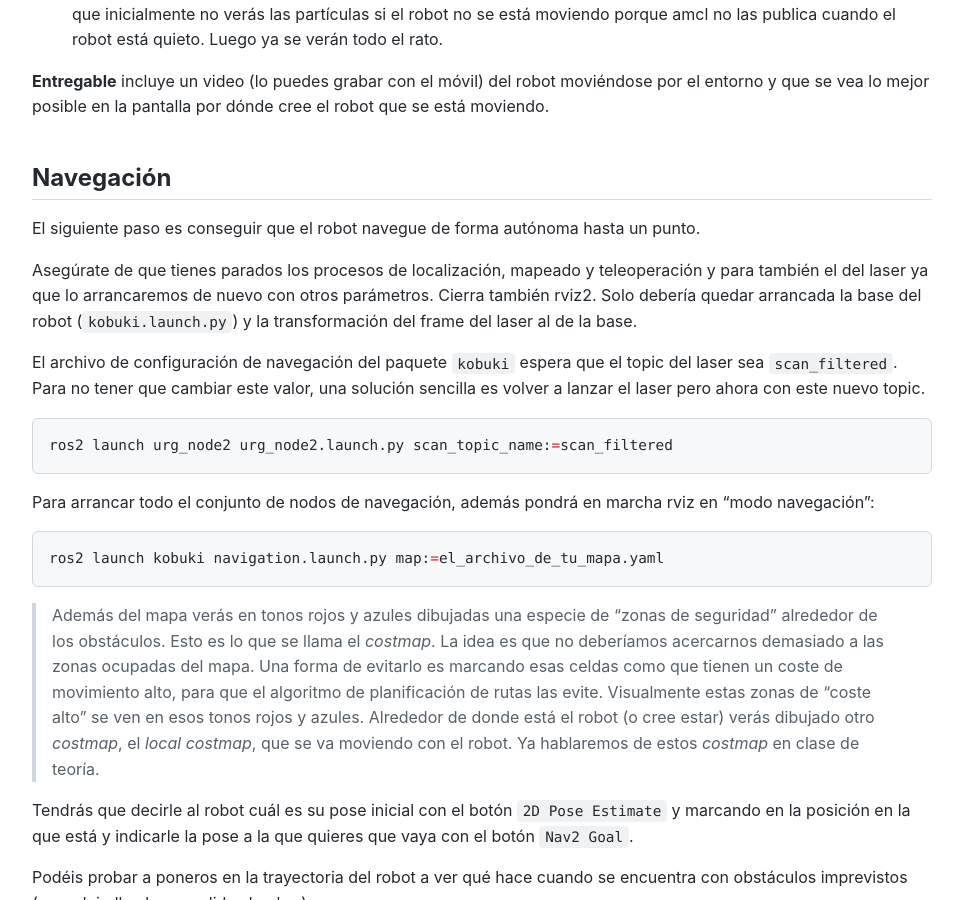
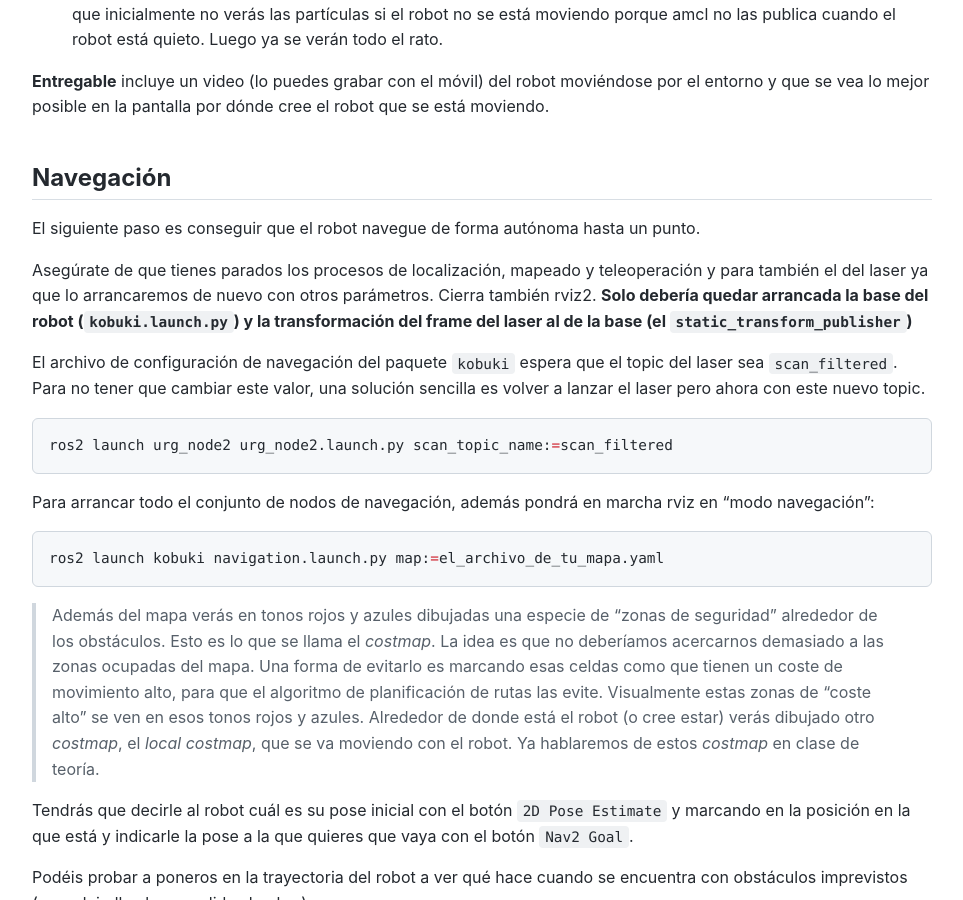
Before and after one commit to ottocol/robots_moviles_26_27, a Jekyll site: the page built from practicas/mapeado-con-turtlebot-ROS2.md, in a window 1280 px wide and 900 px high, scrolled down 3009 px. Shown: the whole window, without its empty margins (158-1121 px from the left). Built offline with Jekyll 4.4.1, drawn with Linux system fonts in a browser that asks for light colours; our own code applies the rules of GitHub Pages for plain Markdown files.

Commit message:
aclaración para no cerrar el static_transform_publisher

```diff
--- a/practicas/mapeado-con-turtlebot-ROS2.md
+++ b/practicas/mapeado-con-turtlebot-ROS2.md
@@ -117,7 +117,7 @@ Recuerda que:
 
 El siguiente paso es conseguir que el robot navegue de forma autónoma hasta un punto.
 
-Asegúrate de que tienes parados los procesos de localización, mapeado y teleoperación y para también el del laser ya que lo arrancaremos de nuevo con otros parámetros. Cierra también rviz2. Solo debería quedar arrancada la base del robot (`kobuki.launch.py`) y la transformación del frame del laser al de la base.
+Asegúrate de que tienes parados los procesos de localización, mapeado y teleoperación y para también el del laser ya que lo arrancaremos de nuevo con otros parámetros. Cierra también rviz2. **Solo debería quedar arrancada la base del robot (`kobuki.launch.py`) y la transformación del frame del laser al de la base (el `static_transform_publisher`)**
 
 El archivo de configuración de navegación del paquete `kobuki` espera que el topic del laser sea `scan_filtered`. Para no tener que cambiar este valor, una solución sencilla es volver a lanzar el laser pero ahora con este nuevo topic.
 
```
